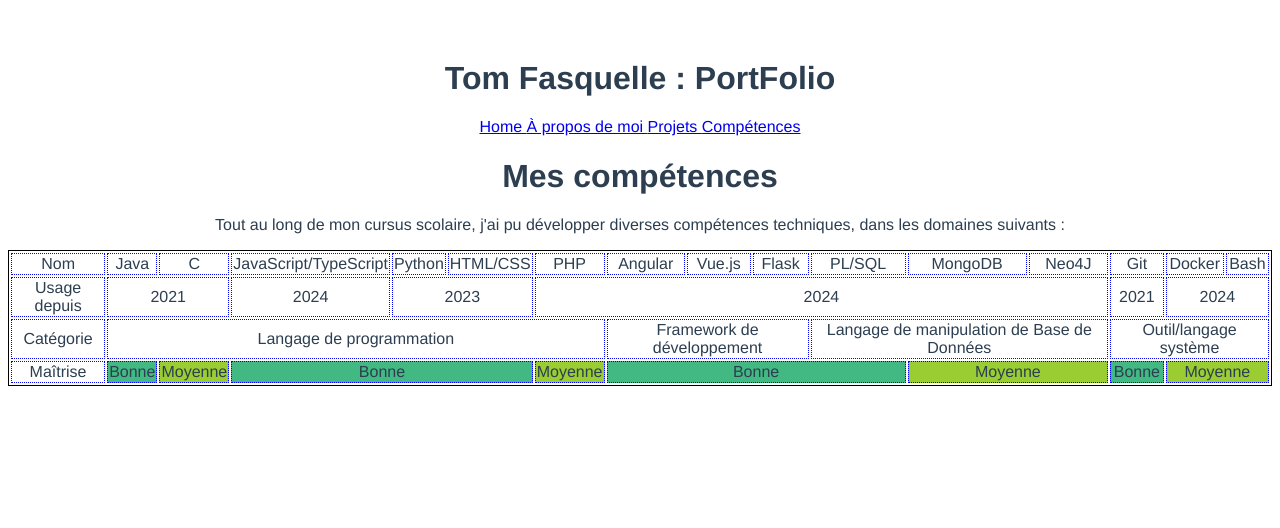
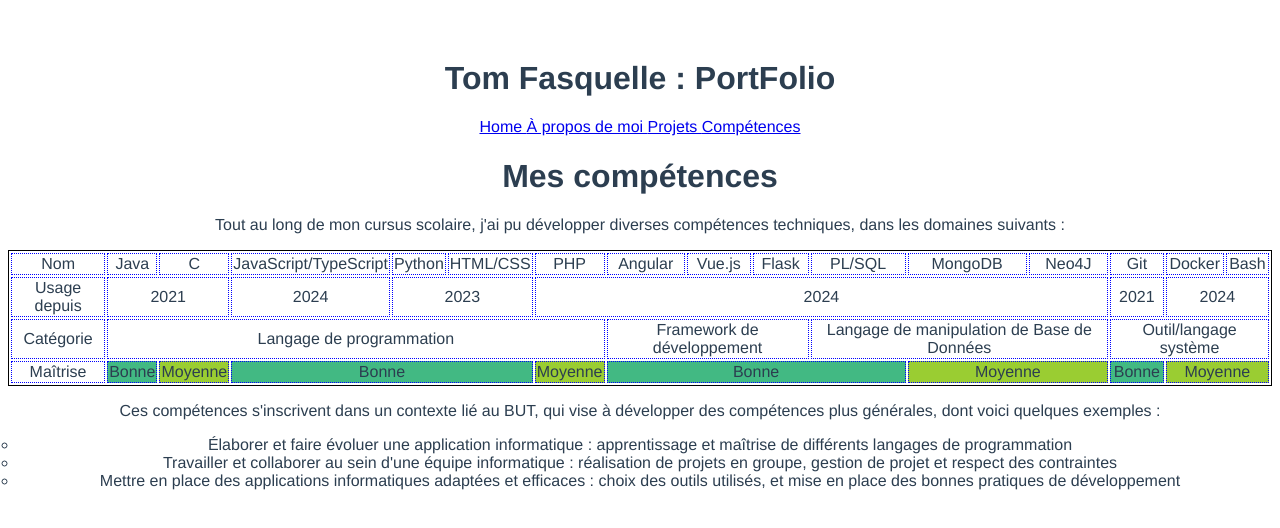
Before and after one commit to tomfsql/TomFolio, a Vue app: page /skills in a window 1280 px wide. Shown: the top 528 px of the page. Built offline with nearby package versions, Linux system fonts and the light colour scheme.

Commit message:
Adding competences from PN

```diff
--- a/src/components/SkillsPage.vue
+++ b/src/components/SkillsPage.vue
@@ -55,6 +55,20 @@
         </tbody>
     </table>
 
+    <p> Ces compétences s'inscrivent dans un contexte lié au BUT, qui vise à développer des compétences plus générales, dont voici quelques exemples : </p>
+    <ul>
+      <li>
+        Élaborer et faire évoluer une application informatique : apprentissage et maîtrise de différents langages de programmation
+      </li>
+      <li>
+        Travailler et collaborer au sein d'une équipe informatique : réalisation de projets en groupe, gestion de projet et respect des contraintes
+      </li>
+      <li>
+        Mettre en place des applications informatiques adaptées et efficaces : choix des outils utilisés, et mise en place des bonnes pratiques de développement
+      </li>
+    </ul>
+
+
 </template>
 
   <script>
```
